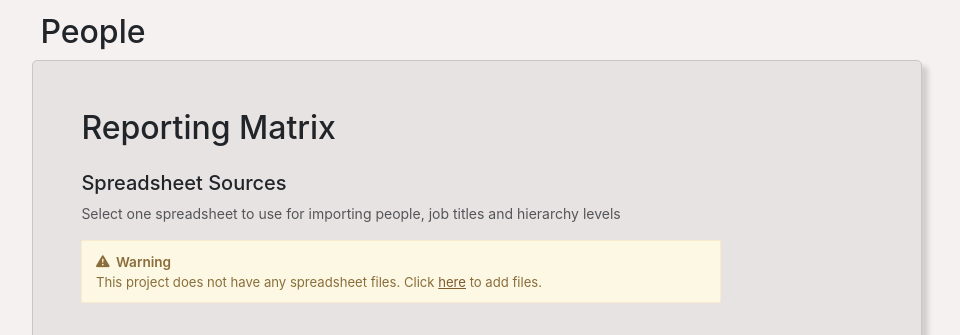
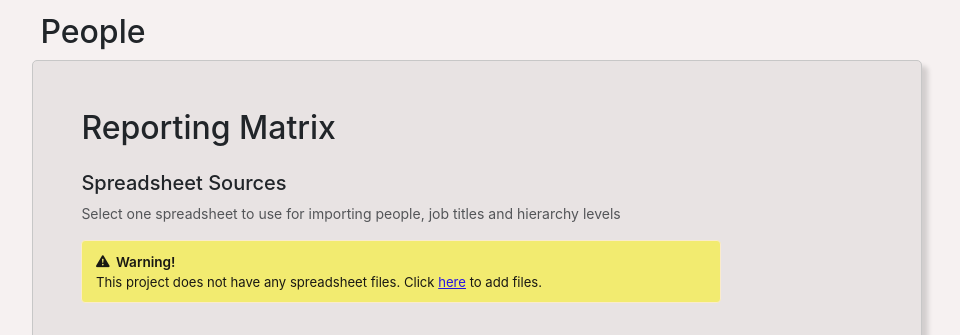
Before and after one commit to PusiaPaker/CDMP, a Flask app: template app/templates/dashboard/dashboard_project.html in a window 1280 px wide. Shown: the part 1746-2081 px from the top of the page, without its empty margins (278-1238 px from the left). Run offline with Flask 3, Linux system fonts and the light colour scheme; the template is opened without the code that fills it, so the values that code supplies are empty.

Commit message:
make warning box a reusable component

```diff
--- a/app/static/css/dashboard.css
+++ b/app/static/css/dashboard.css
@@ -155,31 +155,3 @@ TODO: consider actually making the table smaller? if there are too many names it
     border-color: #6d8fcd;
     color: #12376a;
 }
-
-.xlsx-warning-box{
-    max-width: 40rem;
-    background-color: #fcf8e3;
-    border: 1px solid #faebcc;
-    border-radius: 2px;
-    color: #8a6d3b;
-    padding: 0.65rem 0.85rem;
-}
-
-.xlsx-warning-title{
-    font-size: 0.85rem;
-    font-weight: 600;
-    display: flex;
-    align-items: center;
-    gap: 0.4rem;
-    margin-bottom: 0.15rem;
-}
-
-.xlsx-warning-text{
-    font-size: 0.82rem;
-    line-height: 1.35;
-}
-
-.xlsx-warning-text a{
-    color: #7f5b2e;
-    text-decoration: underline;
-}
--- /dev/null
+++ b/app/static/css/reusable.css
@@ -0,0 +1,47 @@
+/*
+This file is for reusable classes that may appear in different pages throughout our website
+*/
+
+/* reusable warning message box
+
+here's a reusable html component taht you can copy/paste
+
+<div class="warning-box" role="alert">
+    <div class="warning-box-title">
+        <i class="bi bi-exclamation-triangle-fill"></i> Warning!
+    </div>
+    <div class="warning-box-text">
+        This project does not have any spreadsheet files.
+        Click <a href="{{url_for('projects.add_data_project', project_id=active_project_id)}}">here</a> to add files.
+    </div>
+</div>
+
+*/
+
+.warning-box{
+    max-width: 40rem;
+    background-color: #f2eb70;
+    border: 1px solid #faebcc;
+    border-radius: 0.25rem;
+    color: #191813;
+    padding: 0.65rem 0.85rem;
+}
+
+.warning-box-title{
+    font-size: 0.85rem;
+    font-weight: 600;
+    display: flex;
+    align-items: center;
+    gap: 0.4rem;
+    margin-bottom: 0.15rem;
+}
+
+.warning-box-text{
+    font-size: 0.82rem;
+    line-height: 1.35;
+}
+
+.warning-box-text a{
+    color: #2716e3;
+    text-decoration: underline;
+}
--- a/app/templates/dashboard/dashboard_base.html
+++ b/app/templates/dashboard/dashboard_base.html
@@ -13,6 +13,7 @@
     <link rel="stylesheet" href="{{ url_for('static', filename='css/global.css') }}">
     <link rel="stylesheet" href="{{ url_for('static', filename='css/dashboard.css') }}">
     <link rel="stylesheet" href="{{ url_for('static', filename='css/forms.css') }}">
+    <link rel="stylesheet" href="{{ url_for('static', filename='css/reusable.css') }}">
 
     <style>
         :root {
--- a/app/templates/dashboard/dashboard_project.html
+++ b/app/templates/dashboard/dashboard_project.html
@@ -213,12 +213,11 @@
                 </div>
                 <input type="hidden" id="selected-xlsx-file-id" name="selected_xlsx_file_id" value="">
             {% else %}
-                <div class="xlsx-warning-box" role="alert">
-                    <div class="xlsx-warning-title">
-                        <i class="bi bi-exclamation-triangle-fill"></i>
-                        Warning
+                <div class="warning-box" role="alert">
+                    <div class="warning-box-title">
+                        <i class="bi bi-exclamation-triangle-fill"></i> Warning!
                     </div>
-                    <div class="xlsx-warning-text">
+                    <div class="warning-box-text">
                         This project does not have any spreadsheet files.
                         Click <a href="{{url_for('projects.add_data_project', project_id=active_project_id)}}">here</a> to add files.
                     </div>
```
